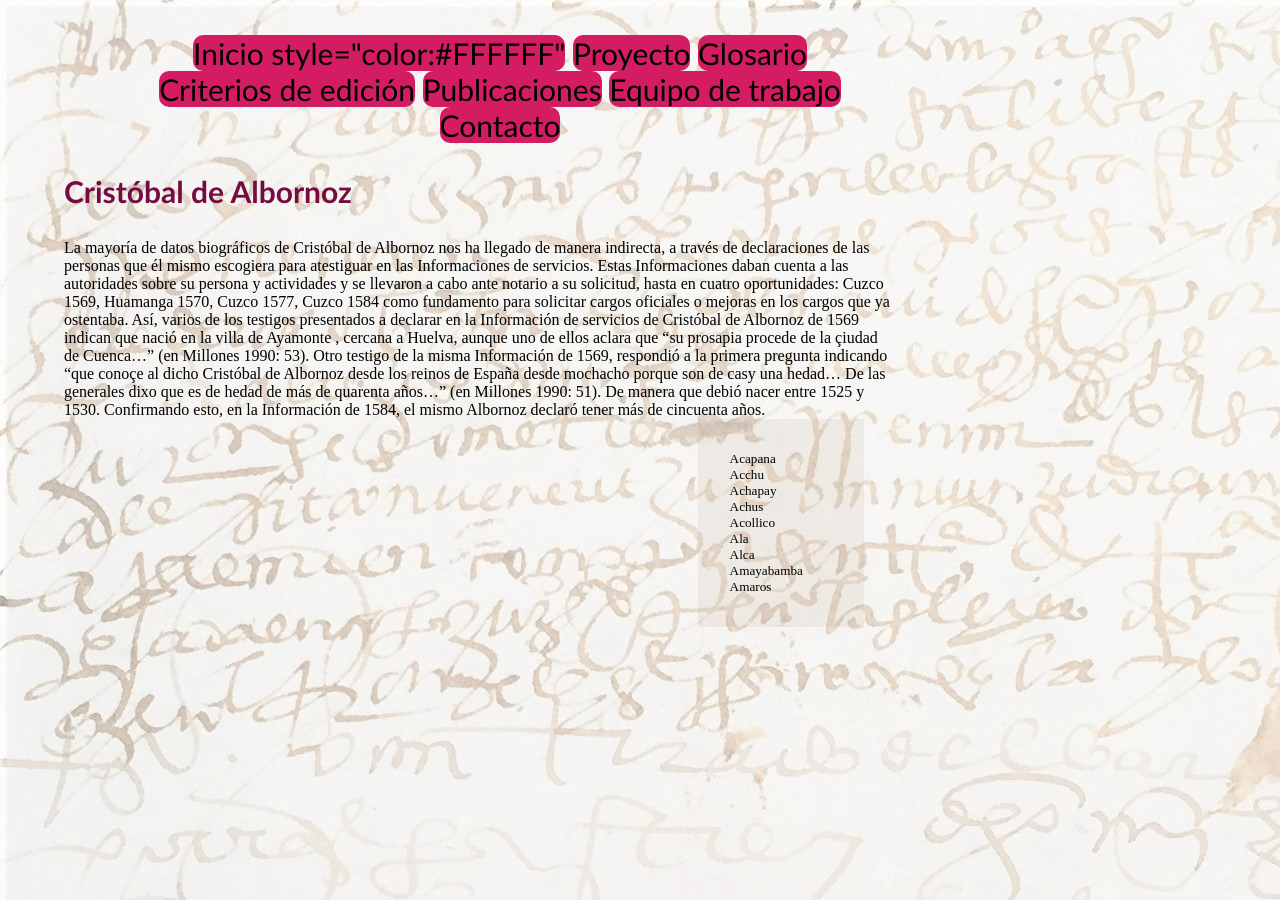
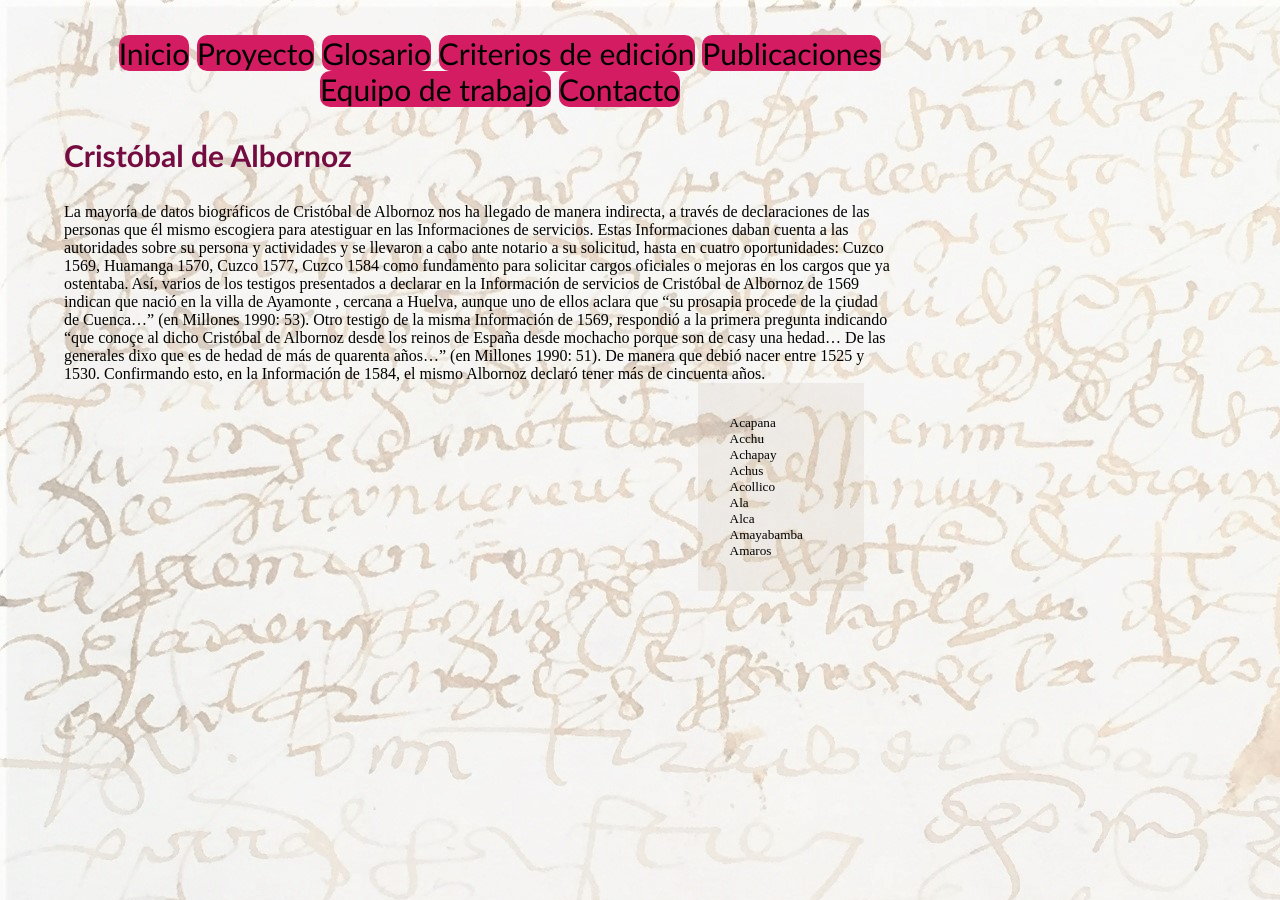
Before and after one commit to glosascroniquenses/glosascroniquenses.github.io, a Jekyll site: the page built from glosario/autores/cronista1.html, in a window 1280 px wide. Built offline with Jekyll 4.4.1, drawn with Linux system fonts in a browser that asks for light colours.

Commit message:
Update cronista1.html

```diff
--- a/glosario/autores/cronista1.html
+++ b/glosario/autores/cronista1.html
@@ -13,7 +13,7 @@ layout: default
 
 		<nav>
     		<ul>
-        		<li><a href="/Inicio"> Inicio style="color:#FFFFFF"</a></li>
+        		<li><a href="/inicio">Inicio</a></li>
 	        	<li><a href="/proyecto">Proyecto</a></li>
         		<li><a href="/glosario">Glosario</a></li>
         		<li><a href="/edicion">Criterios de edición</a></li>
```
